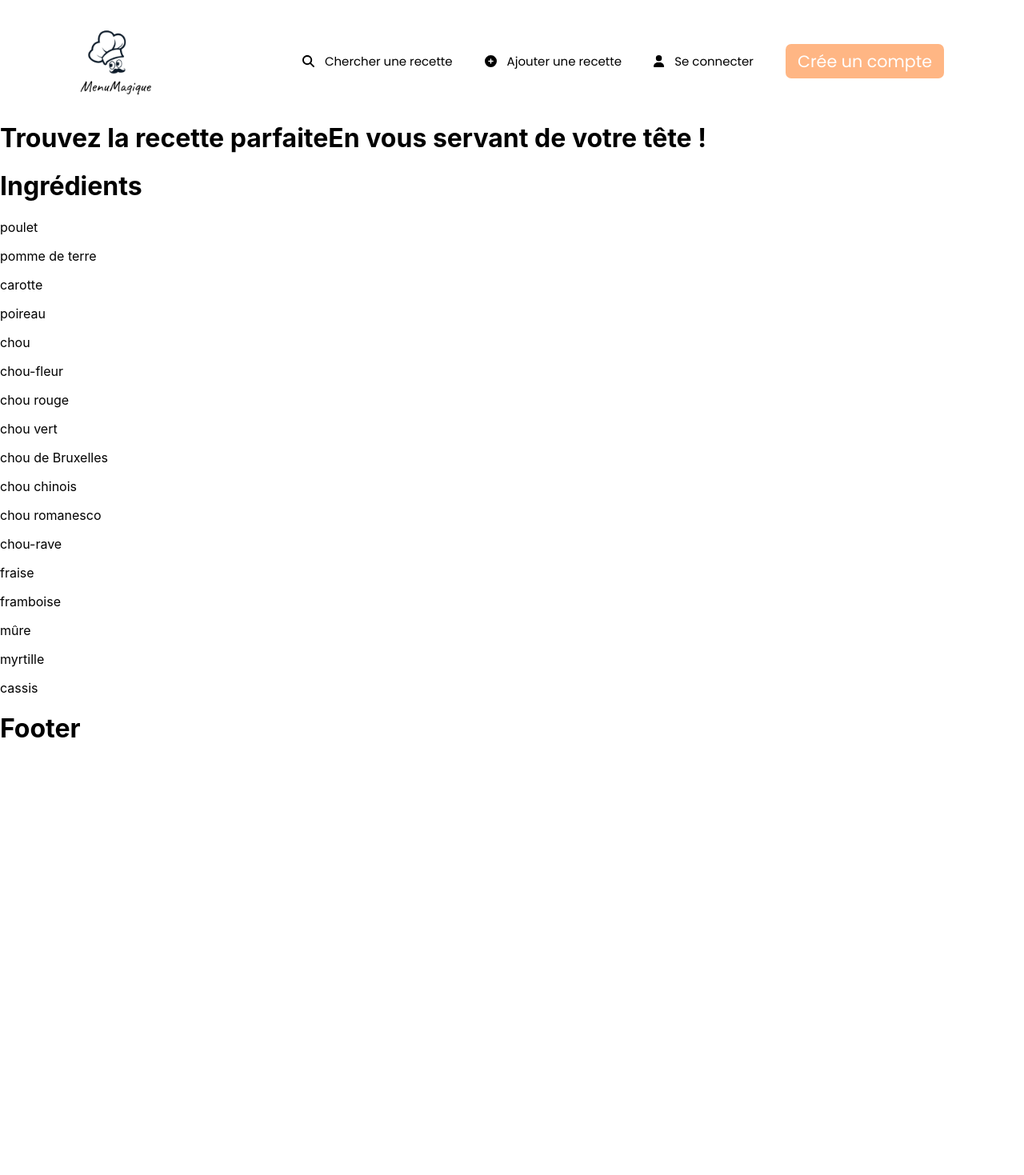
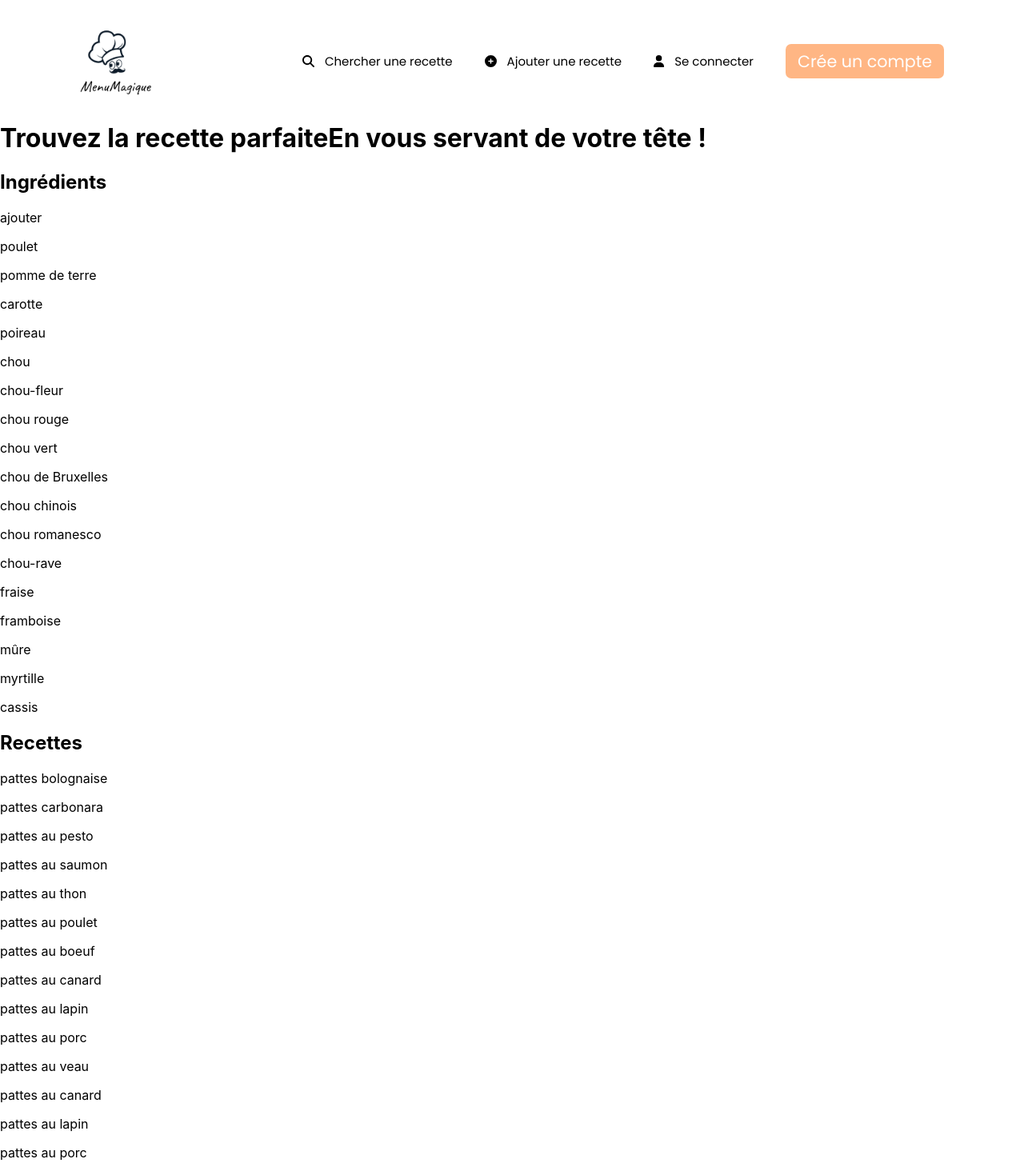
Before and after one commit to Yanissmrl/MenuMagique, a React (Create React App) app in the folder front/: page /FindRecipe in a window 1280 px wide. Shown: the top 1469 px of the page at 80% size. Before the commit the page ends 952 px from the top, so only its background shows below. Built offline with nearby package versions, Linux system fonts and the light colour scheme.

Commit message:
features without the back

```diff
--- a/front/src/components/FindRecipe/Ingredients.jsx
+++ b/front/src/components/FindRecipe/Ingredients.jsx
@@ -1,4 +1,12 @@
+import { useState, useRef } from "react"
+
 export default function Ingredients() {
+    // UseRef
+    const addIngredientRef = useRef(null)
+
+    //UseState
+    const [pop, setPop] = useState(false)
+
     const ingredientsArr = [
         'poulet',
         'pomme de terre',
@@ -19,12 +27,57 @@ export default function Ingredients() {
         'cassis',
     ]
 
+    // liste de plats
+    const dishesArr = [
+        'pattes bolognaise',
+        'pattes carbonara',
+        'pattes au pesto',
+        'pattes au saumon',
+        'pattes au thon',
+        'pattes au poulet',
+        'pattes au boeuf',
+        'pattes au canard',
+        'pattes au lapin',
+        'pattes au porc',
+        'pattes au veau',
+        'pattes au canard',
+        'pattes au lapin',
+        'pattes au porc',
+        'pattes au veau',
+        'pattes au canard',
+        'pattes au lapin',
+        'pattes au porc',
+        'pattes au veau',
+        'pattes aux pattes',
+    ]
+
+    const handleSubmit = (e) => {
+        e.preventDefault()
+        console.log(addIngredientRef.current.value)
+        setPop(false)
+    }
+
     const handleclick = (e) => {
         console.log(e.target.textContent)
     }
+
     return (
         <>
-            <h1>Ingrédients</h1>
+            {
+                pop &&
+                <>
+                    <form onSubmit={handleSubmit} type='submit'>
+                        <input type="text" placeholder="Ex : Pomme ..." ref={addIngredientRef} />
+                        <button >Ajouter l'ingredient</button>
+                    </form>
+                </>
+            }
+            <div>
+                <h2>Ingrédients</h2>
+                <div>
+                    <p onClick={() => setPop(!pop)}>{pop ? 'fermer' : 'ajouter'}</p>
+                </div>
+            </div>
             <div>
                 {ingredientsArr.map((ingredient, index) => {
                     return (
@@ -35,7 +88,23 @@ export default function Ingredients() {
                         </>
                     )
                 })}
+
             </div >
+            <div>
+                <h2>Recettes</h2>
+                {
+                    dishesArr.map((dish, index) => {
+                        return (
+                            <>
+                                <div key={index}>
+                                    <p onClick={handleclick}>{dish}</p>
+                                </div>
+                            </>
+                        )
+                    }
+                    )
+                }
+            </div>
         </>
     )
 }
```
